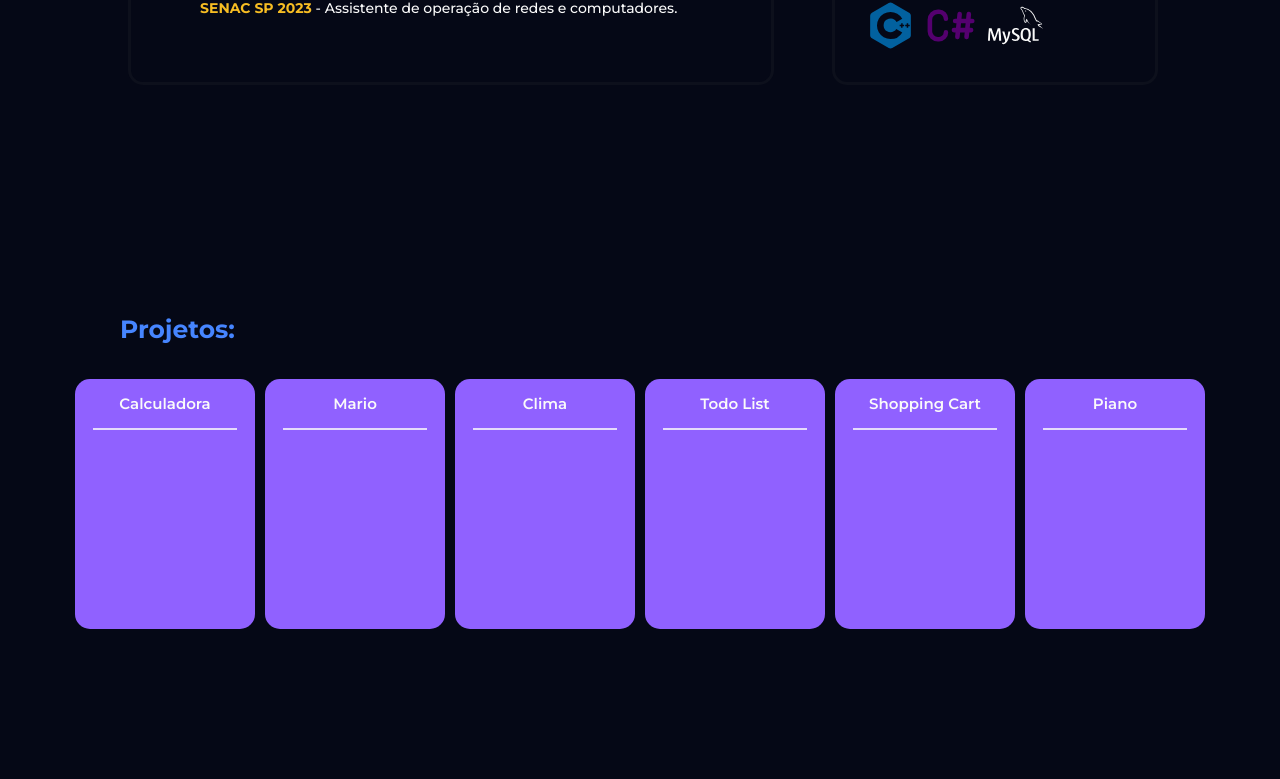
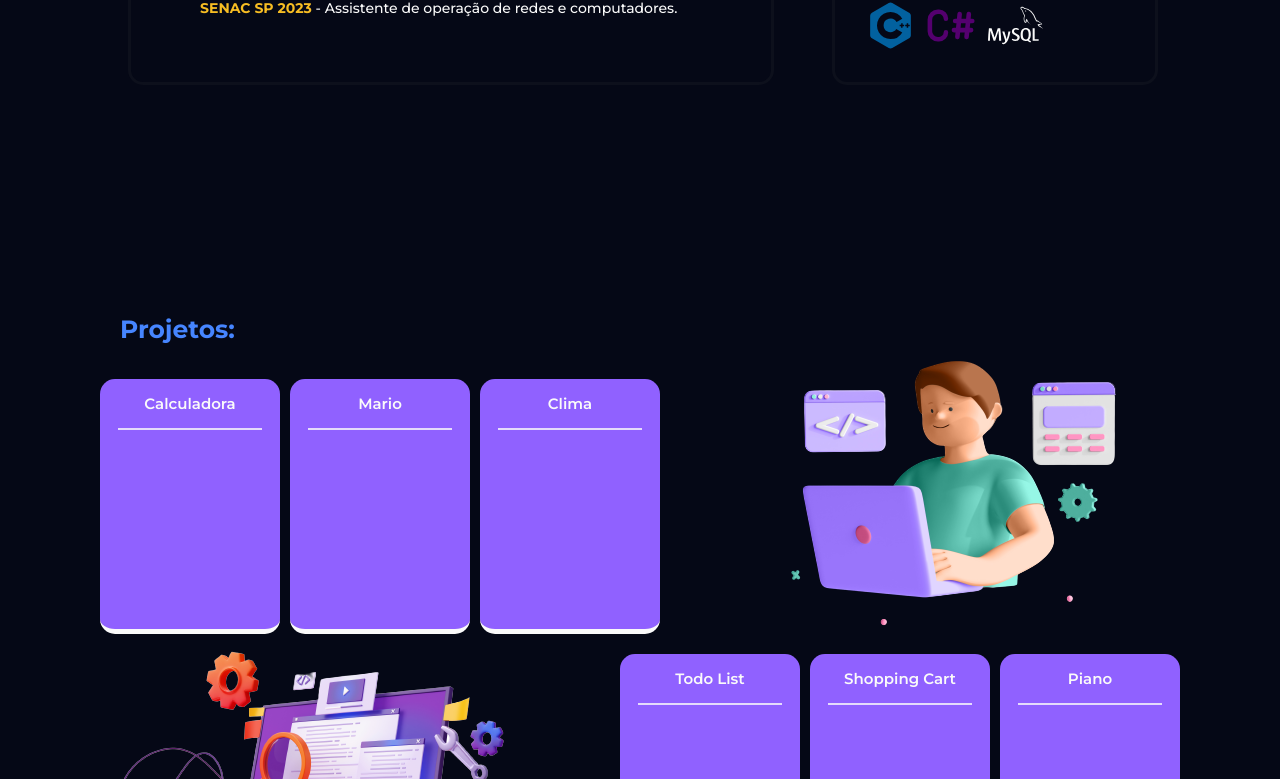
Before and after one commit to Jottadevs/Portifolio, a React (Vite) app: page / in a window 1280 px wide. Shown: the part 2021-2800 px from the top of the page. Built offline with nearby package versions, Linux system fonts and the light colour scheme.

Commit message:
fade in scrool, planos

```diff
--- a/src/components/about-me/Aboutme.jsx
+++ b/src/components/about-me/Aboutme.jsx
@@ -1,7 +1,10 @@
+import FadeInOnScroll from '../fadeScrool/FadeInOnScroll';
 import './Aboutme.css'
 
 function Aboutme() {
     return (
+        <FadeInOnScroll>
+
             <section id='sobremim' className='section-aboutme'>
                 <h1 className='about'>SOBRE MIM</h1>
                 <div className="line"></div>
@@ -37,6 +40,7 @@ function Aboutme() {
                     </div>
                 </div>
             </section>
+        </FadeInOnScroll>
     );
 }
 
--- /dev/null
+++ b/src/components/fadeScrool/FadeInOnScroll.css
@@ -0,0 +1,18 @@
+/* Estilos do FadeInOnScroll */
+.fade-in-on-scroll {
+  opacity: 0; /* Defina a opacidade inicial como 0 para esconder os elementos */
+  transform: translateY(
+    -50px
+  ); /* Deslocamento inicial para baixo (valor negativo para começar acima da tela) */
+  transition: opacity 0.6s ease, transform 0.6s ease;
+}
+
+.fade-in-on-scroll.visible {
+  opacity: 1; /* Quando a classe .visible é adicionada, defina a opacidade como 1 para tornar os elementos visíveis */
+  transform: translateY(
+    0
+  ); /* Resetando o deslocamento para a posição original (sem deslocamento vertical) */
+}
+
+/* Ajuste os estilos conforme necessário */
+/* Adicione mais estilos para outros elementos, se necessário */
--- /dev/null
+++ b/src/components/fadeScrool/FadeInOnScroll.jsx
@@ -0,0 +1,35 @@
+// FadeInOnScroll.js
+import React, { useEffect, useState } from 'react';
+import './FadeInOnScroll.css';
+
+const FadeInOnScroll = ({ children }) => {
+  const [isVisible, setIsVisible] = useState(false);
+
+  const handleScroll = () => {
+    const element = document.getElementById('fadeInElement');
+    if (element) {
+      const rect = element.getBoundingClientRect();
+      const isVisible = rect.top < window.innerHeight && rect.bottom >= 0;
+      setIsVisible(isVisible);
+    }
+  };
+
+  useEffect(() => {
+    window.addEventListener('scroll', handleScroll);
+    handleScroll(); // Check on mount to handle elements already visible
+    return () => {
+      window.removeEventListener('scroll', handleScroll);
+    };
+  }, []);
+
+  return (
+    <div
+      id="fadeInElement"
+      className={`fade-in-on-scroll ${isVisible ? 'visible' : ''}`}
+    >
+      {children}
+    </div>
+  );
+};
+
+export default FadeInOnScroll;
--- a/src/components/footer/Footer.css
+++ b/src/components/footer/Footer.css
@@ -2,7 +2,7 @@
 
 .footer {
   position: absolute;
-  top: 380vh;
+  top: 420vh;
   width: 90%;
   left: 5%;
   height: 280px;
--- a/src/components/projetos/Projects.css
+++ b/src/components/projetos/Projects.css
@@ -32,13 +32,30 @@
   font-weight: 600;
 }
 
-.projects {
-  position: relative;
-  display: flex;
-  align-items: center;
-  justify-content: center;
-  top: 40px;
-  gap: 10px;
+.dev-image {
+  position: absolute;
+  left: 50%;
+  top: -150px;
+  transition: all 0.8s ease;
+
+  transform: translateX(0);
+}
+
+.dev-image.move {
+  transform: translateX(600px);
+}
+
+.setup-image {
+  position: absolute;
+  top: -50px;
+  left: -10%;
+  transition: all 0.8s ease;
+
+  transform: translateX(0);
+}
+
+.setup-image.move {
+  transform: translateX(-600px);
 }
 
 .project {
@@ -47,24 +64,41 @@
   height: 250px;
   background-color: var(--projetos);
   border-radius: 15px;
+  border-bottom: 5px solid var(--text);
+  transition: all 0.8s ease;
+
+  transform: translateX(0);
 }
 
-.project:hover {
-  border-bottom: 5px solid var(--text);
+.projects {
+  position: relative;
+  display: flex;
+  align-items: center;
+  left: 5%;
+  top: 40px;
+  gap: 10px;
 }
 
 .project.active {
   position: absolute;
+  transform: translateX(115%);
+  z-index: 1;
   width: 500px;
-  height: 400px;
-  z-index: 1;
 }
 
 .projects2 {
   position: relative;
   display: flex;
   align-items: center;
-  justify-content: center;
+  justify-content: end;
+  gap: 10px;
   top: 50px;
-  gap: 10px;
+  right: 5%;
 }
+
+.project.active2 {
+  position: absolute;
+  transform: translateX(-115%);
+  z-index: 1;
+  width: 500px;
+}
--- a/src/components/projetos/Projects.jsx
+++ b/src/components/projetos/Projects.jsx
@@ -1,11 +1,20 @@
 import './projects.css'
 
-let fundo = false
 
-function darkfundo(event) {
+const devimage = document.querySelector('.dev-image')
+const devsetup = document.querySelector('.setup-image')
+
+let fundo = false; // Certifique-se de que esta variável está sendo declarada e inicializada em algum lugar do seu código.
+
+function projectview(event) {
     const projetoClicado = event.currentTarget;
 
-    if (!fundo) {
+    if (projetoClicado.classList.contains('active')) {
+        // O projeto clicado já está ativo, desative-o
+        projetoClicado.classList.remove('active');
+        devimage.classList.remove('move');
+        fundo = false;
+    } else if (!fundo) {
         fundo = true;
 
         const projetoAtivo = document.querySelector('.project.active');
@@ -14,10 +23,30 @@ function darkfundo(event) {
         }
 
         projetoClicado.classList.add('active');
-    } else {
+        devimage.classList.add('move');
+    }
+}
+
+
+
+function projectview2(event) {
+    const projetoClicado = event.currentTarget;
+
+    if (projetoClicado.classList.contains('active2')) {
+        // O projeto clicado já está ativo, desative-o
+        projetoClicado.classList.remove('active2');
+        devsetup.classList.remove('move');
         fundo = false;
+    } else if (!fundo) {
+        fundo = true;
 
-        projetoClicado.classList.remove('active');
+        const projetoAtivo = document.querySelector('.project.active2');
+        if (projetoAtivo) {
+            projetoAtivo.classList.remove('active2');
+        }
+
+        projetoClicado.classList.add('active2');
+        devsetup.classList.add('move');
     }
 }
 
@@ -31,41 +60,49 @@ function Projects() {
 
             <div className='projects'>
 
-
-                <div onClick={darkfundo} id="calculadora" className='project'>
+                <div onClick={projectview} id="calculadora" className='project'>
                     <h3 className='title-project'>Calculadora</h3>
                     <div className="line"></div>
+
                 </div>
 
-                <div onClick={darkfundo} id="mario" className='project'>
+                <div onClick={projectview} id="mario" className='project'>
                     <h3 className='title-project'>Mario</h3>
                     <div className="line"></div>
 
                 </div>
 
-                <div onClick={darkfundo} id="clima" className='project'>
+                <div onClick={projectview} id="clima" className='project'>
                     <h3 className='title-project'>Clima</h3>
                     <div className="line"></div>
-
                 </div>
 
-                <div onClick={darkfundo} id="todolist" className="project">
+                <img src='./Images/elemento-grafico-dev.png' alt="dev" className='dev-image' />
+
+
+            </div>
+
+            <div className="projects2">
+                <div onClick={projectview2} id="todolist" className="project">
                     <h3 className='title-project'>Todo List</h3>
                     <div className="line"></div>
 
                 </div>
 
-                <div onClick={darkfundo} id="shopping" className="project">
+                <div onClick={projectview2} id="shopping" className="project">
                     <h3 className='title-project'>Shopping Cart</h3>
                     <div className="line"></div>
 
                 </div>
 
-                <div onClick={darkfundo} id="piano" className="project">
+                <div onClick={projectview2} id="piano" className="project">
                     <h3 className='title-project'>Piano</h3>
                     <div className="line"></div>
 
                 </div>
+
+                <img src="./Images/elemento-grafico-setup.png" alt="setup" className='setup-image' />
+
             </div>
 
         </div>
--- a/src/main.css
+++ b/src/main.css
@@ -7,7 +7,7 @@
 
 body {
   background: var(--background);
-  height: 400vh;
+  height: 450vh;
   overflow-x: hidden;
 }
 
```
Also changed, not shown: Images/elemento-grafico-dev.png (added), Images/elemento-grafico-setup.png (added). Lines whose indentation alone changed are shown as unchanged.
